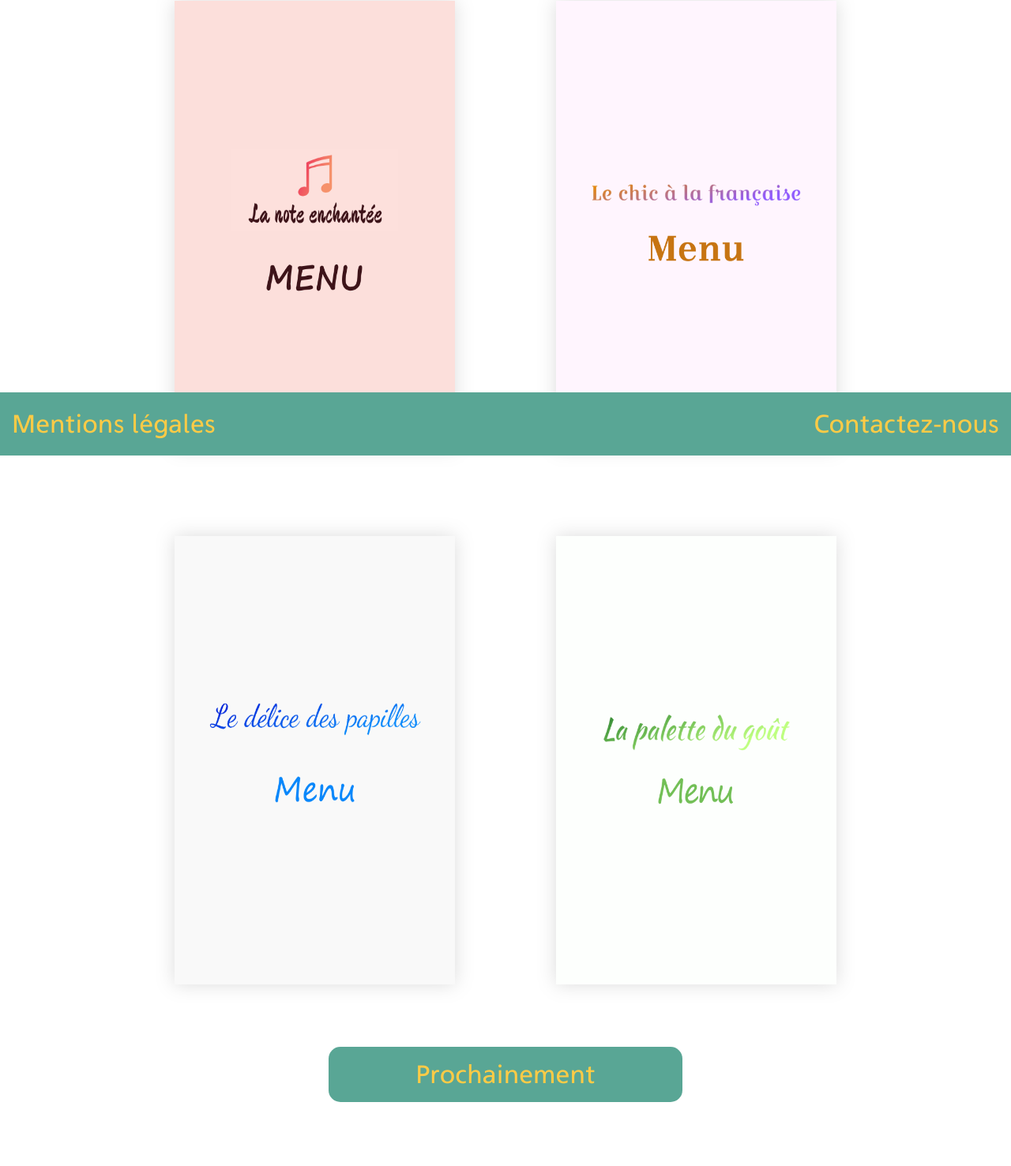
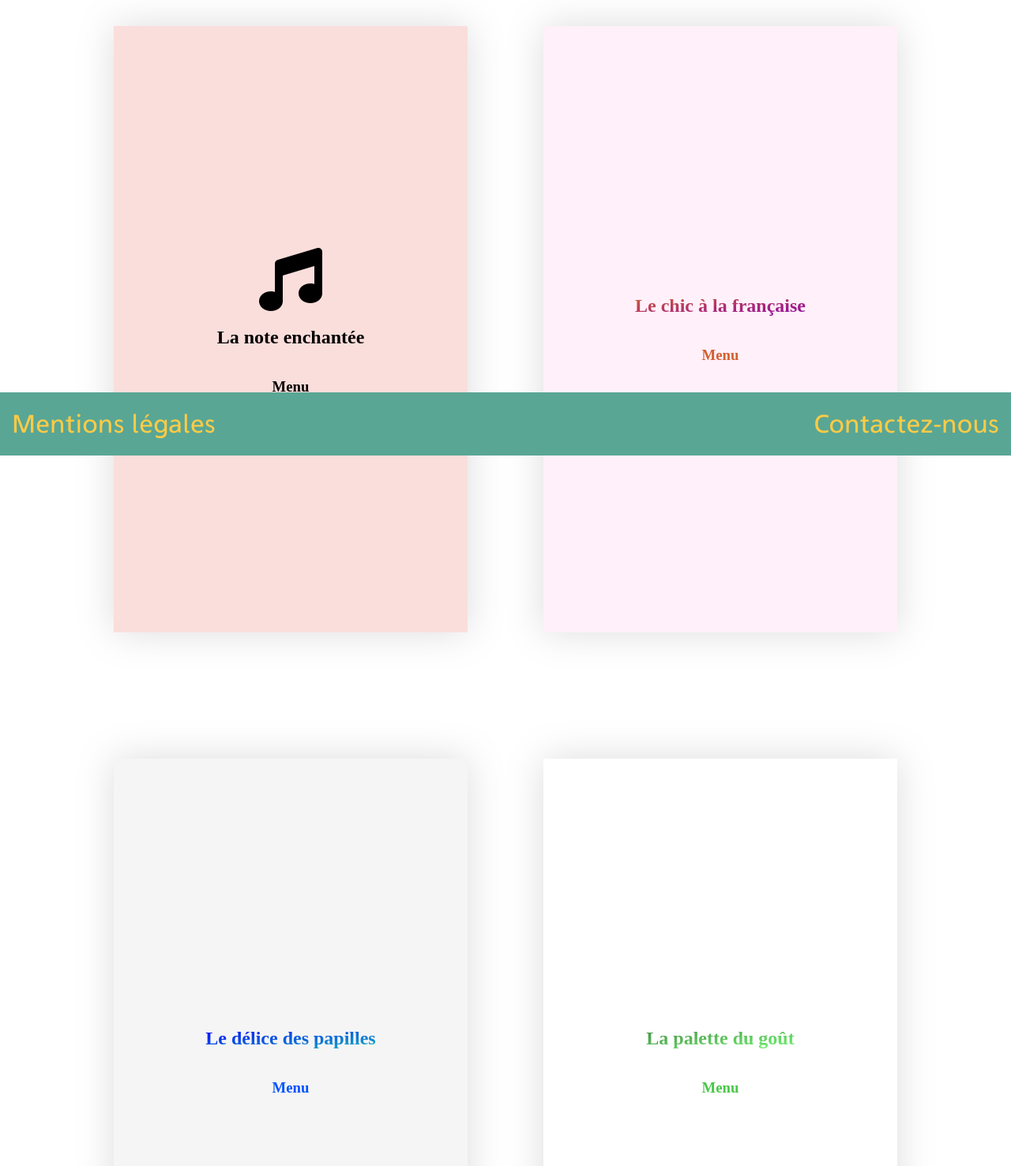
Before and after one commit to Osismi/P03_mazure_olivier, a plain HTML site: page index.html in a window 1280 px wide. Shown: the part 223-1700 px from the top of the page at 79% size. Drawn offline with Linux system fonts and the light colour scheme.

Commit message:
suppression images - menus css - modif responsive

```diff
--- a/index.html
+++ b/index.html
@@ -1,6 +1,7 @@
 <!DOCTYPE html>
 <html lang="fr">
 	<head>
+        <script src="https://use.fontawesome.com/a6a177d750.js"></script>
         <meta charset="UTF-8" />
         <meta name="viewport" content="width=device-width, initial-scale=1.0">
         <link rel="stylesheet" href="stylesheet.css">
@@ -18,19 +19,24 @@
         <main>
             <nav>
                 <section class="menu-row">
-                    <div class="menu">
-                        <img src="images/menu-1b.png" alt="menu-flute" />
+                    <div class="menu note">
+                        <i class="fas fa-music fa-5x"></i>
+                        <h2>La note enchantée</h2>
+                        <h3>Menu</h3>
                     </div>
-                    <div class="menu">
-                        <img src="images/menu-2b.png" alt="menu-chic" />
+                    <div class="menu chic">
+                        <h2>Le chic à la française</h2>
+                        <h3>Menu</h3>
                     </div>
                 </section>
                 <section class="menu-row">
-                    <div class="menu">
-                        <img src="images/menu-3b.png" alt="menu-delice" />
+                    <div class="menu delice">
+                        <h2>Le délice des papilles</h2>
+                        <h3>Menu</h3>
                     </div>
-                    <div class="menu">
-                        <img src="images/menu-4b.png" alt="menu-palette" />
+                    <div class="menu palette">
+                        <h2>La palette du goût</h2>
+                        <h3>Menu</h3>
                     </div>
                 </section>
             </nav>
--- a/stylesheet.css
+++ b/stylesheet.css
@@ -25,8 +25,6 @@
 
 body {
     margin: 0px;
-    display: block;
-
 }
 
 header {
@@ -62,24 +60,61 @@ section {
     display: flex;
     flex-direction: row;
 }
-.menu {
-    display: flex;
-    align-items: center;
-    padding-top: 3em;
-}
 .menu-row > :first-child {
-    justify-content: flex-end;
+    justify-content: center;
 }
 .menu-row > :last-child {
-    justify-content: flex-start;
+    justify-content: center;
 }
-img {
-    width: 60%;
-    height: 90%;
-    filter: drop-shadow(0 0 0.75em gainsboro);
+.menu {
+    background-color: rosybrown;
+    height: 40em;
+    width: 20em;
+    margin: 3em;
+    margin-top: 7em;
     padding: 4em;
+    display: flex;
+    flex-direction: column;
+    align-items: center;
+    filter: drop-shadow(0 0 1.5em gainsboro);
 }
 
+.note {
+    background-color: hsl(5, 75%, 92%);
+}
+.chic {
+    background-color: hsl(325, 98%, 97%);
+}
+.chic h2{
+    background: linear-gradient(to bottom right, rgb(212, 94, 48), rgb(141, 5, 168));
+    -webkit-background-clip: text;
+    -webkit-text-fill-color: transparent;
+}
+.chic h3 {
+    color: rgb(212, 94, 48);
+}
+.delice {
+    background-color: hsl(160, 0%, 96%);
+}
+.delice h2 {
+    background: linear-gradient(to bottom right, blue, rgb(21, 181, 192));
+    -webkit-background-clip: text;
+    -webkit-text-fill-color: transparent;
+}
+.delice h3 {
+    color: rgb(0, 81, 255);
+}
+.palette {
+    background-color: #fff;
+}
+.palette h2 {
+    background: linear-gradient(to bottom right, rgba(4, 95, 4, 0.733), rgb(115, 248, 115));
+    -webkit-background-clip: text;
+    -webkit-text-fill-color: transparent;
+}
+.palette h3 {
+    color: rgb(72, 199, 72);
+}
 
 .soon {
     background-color: hsl(167, 30%, 50%);
@@ -120,12 +155,17 @@ img {
 }
 
 
+@media screen and (max-width: 1100px)
+{
+    section {flex-direction: column;}
+    .menu {width: 20em; height: 40em;}
+}
 @media screen and (max-width: 768px)
 {
     section {flex-direction: column;}
     .menu-row > :first-child {justify-content: center;}
     .menu-row > :last-child {justify-content: center;}
-    img {padding: 0px;}
+    .menu {width: 15em; height: 30em;}
     .soon {width: 45%;}
     .footer > a {font-size: 1.5em;}
 }
@@ -133,6 +173,7 @@ img {
 {
     header {height: 7em;}
     h1 > a {font-size: 1.5em;}
+    .menu {width: 9em; height: 18em; margin: 0; margin-top: 6em;}
     .soon {width: 45%; height: 3em; margin-bottom: 6em;}
     .soon > a {font-size: 1.1em;}
     .footer {height: 4em;}
@@ -142,6 +183,7 @@ img {
 {
     header {height: 6em;}
     h1 > a {font-size: 1.1em;}
+    .menu {width: 6em; height: 12em; margin: 0; margin-top: 4em;}
     .soon {width: 45%; height: 3em; margin-bottom: 5em;}
     .soon > a {font-size: 0.9em;}
     .footer {height: 3em;}
```
Also changed, not shown: images/menu-1.png (deleted), images/menu-1b.png (deleted), images/menu-2.png (deleted), images/menu-2b.png (deleted), images/menu-3.png (deleted), images/menu-3b.png (deleted), images/menu-4.png (deleted), images/menu-4b.png (deleted).
